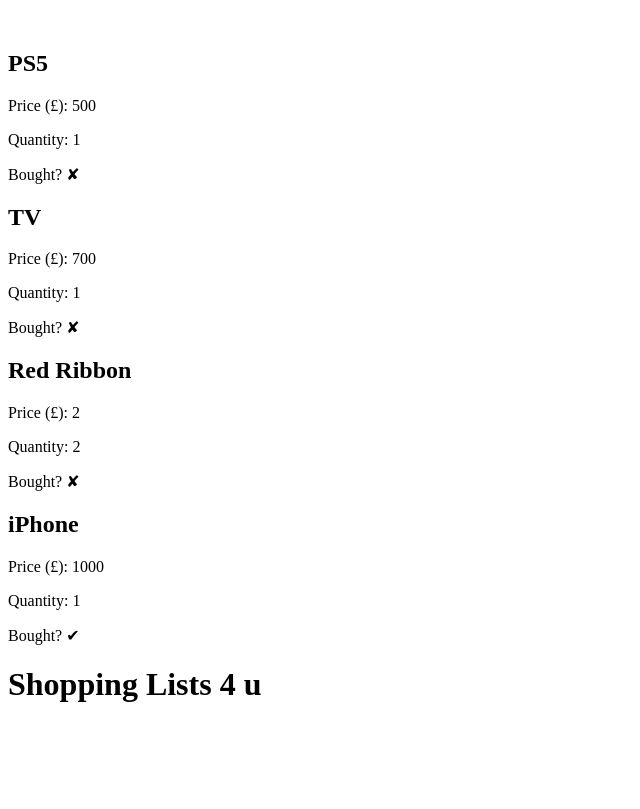
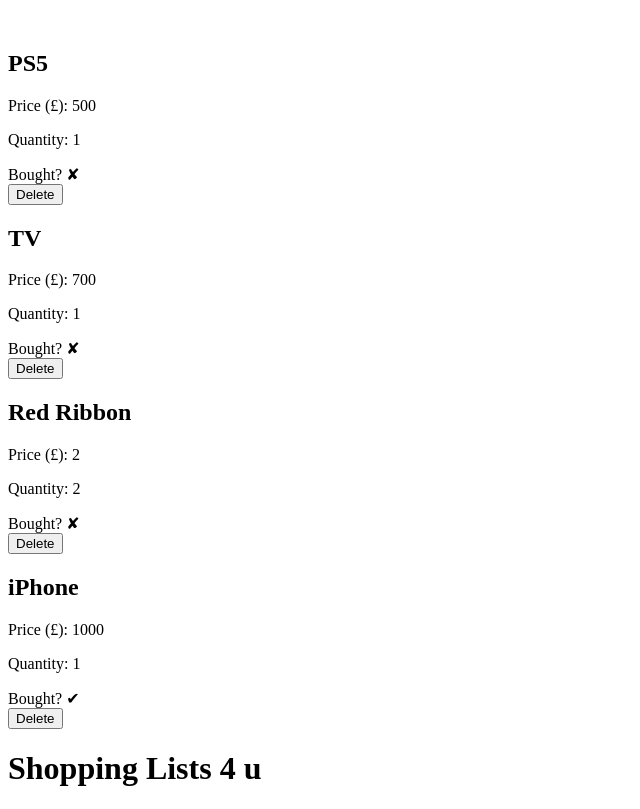
Before and after one commit to garyb6/Shopping-List-Flask-HW, a Flask app: page /list in a window 1280 px wide. Shown: the part 241-1050 px from the top of the page, without its empty margins (0-640 px from the left). Before the commit the page ends 943 px from the top, so only its background shows below. Run offline with Flask 2, Linux system fonts and the light colour scheme.

Commit message:
ability to delete item added

```diff
--- a/controllers/controller.py
+++ b/controllers/controller.py
@@ -1,5 +1,5 @@
 from app import app
-from flask import render_template, request
+from flask import render_template, request, redirect
 from models.shopping_list import *
 
 @app.route('/list')
@@ -22,3 +22,8 @@ def total():
 @app.route('/shortlist')
 def shortlist():
     return render_template('shortlist.html', title= "Shortlist", items=items)
+
+@app.route('/lists/delete/<name>', methods=['POST'])
+def delete(name):
+    delete_item(name)
+    return render_template('index.html', title= "Shopping List", items=items)
--- a/models/shopping_list.py
+++ b/models/shopping_list.py
@@ -11,7 +11,19 @@ def add_new_item(item):
     items.append(item)
 
 def total_amount(item):
+    total = 0
     for item in items:
-        total = 0
         total += item
     return total
+# def total_amount(item):
+# total += item.price
+# return total
+
+def delete_item(item_name):
+    item_to_delete = None
+    for item in items:
+        if item.name == item_name:
+            item_to_delete = item
+            break
+
+    items.remove(item_to_delete)
--- a/templates/index.html
+++ b/templates/index.html
@@ -24,6 +24,10 @@
                 {%else%}
                 <span>Bought? &#10008;</span>
             {% endif %}
+
+            <form action="/lists/delete/{{ item.name }}" method="POST">
+                <input type="submit" value="Delete">
+            </form>
         {% endfor %}
 
 {% endblock %}
```
